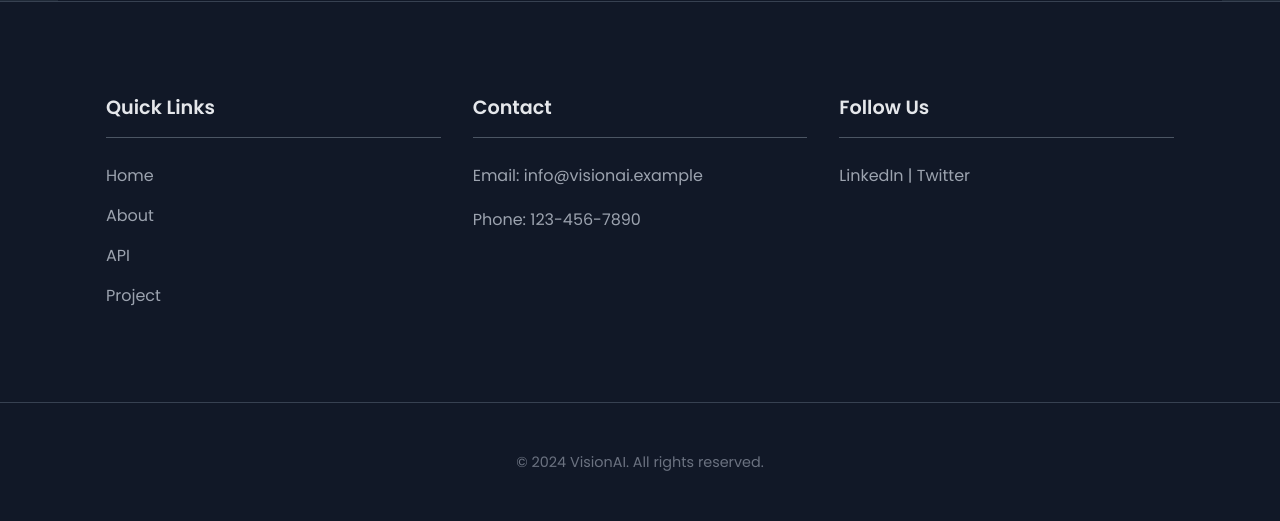
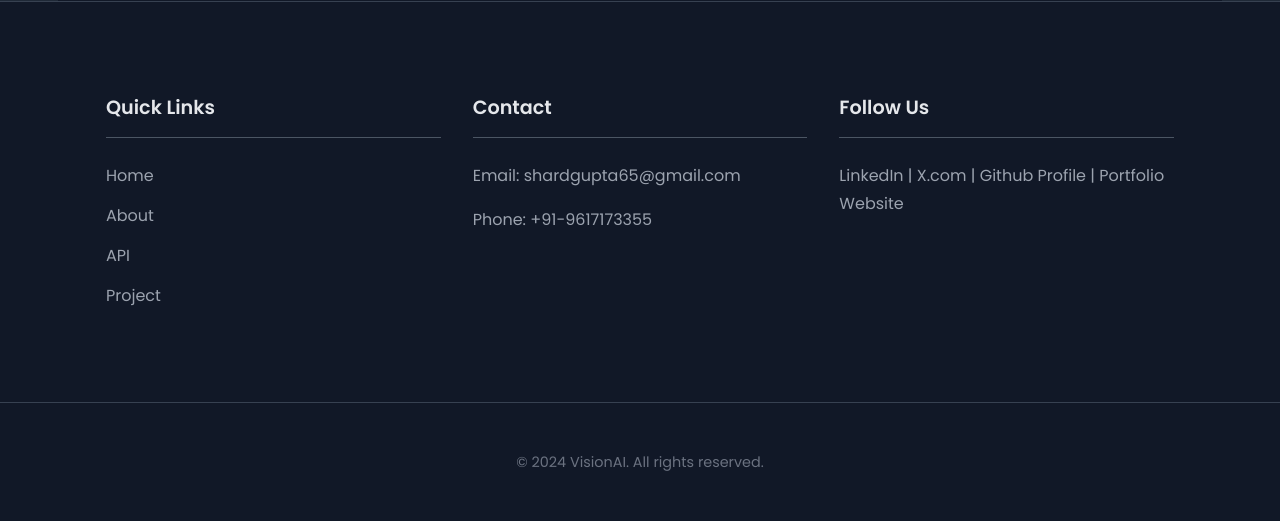
Before and after one commit to Sharadgup/Ai-Research-Assistant-system, a Flask app: page / in a window 1280 px wide. Shown: the part 2793-3314 px from the top of the page. Run offline with Flask 3, Linux system fonts and the light colour scheme; parts of the project's set-up code (start-up, migrations or seed data) failed here and were passed over.

Commit message:
sixth day in second update project commit

```diff
--- a/src/templates/landing.html
+++ b/src/templates/landing.html
@@ -105,13 +105,13 @@ vision.detect("image.jpg").then(results => {
             </div>
             <div class="footer-section">
                 <h4>Contact</h4>
-                <p>Email: info@visionai.example</p>
-                <p>Phone: 123-456-7890</p>
+                <p>Email: shardgupta65@gmail.com</p>
+                <p>Phone: +91-9617173355</p>
             </div>
             <div class="footer-section">
                 <h4>Follow Us</h4>
                 <!-- Add social media links/icons -->
-                <a href="#">LinkedIn</a> | <a href="#">Twitter</a>
+                <a href="https://www.linkedin.com/in/shardgupta2024/">LinkedIn</a> | <a href="https://x.com/sharadG75546208">X.com</a> | <a href="https://github.com/Sharadgup">Github Profile</a> | <a href="https://portfolio-website-zeta-tan-46.vercel.app/">Portfolio Website</a>
             </div>
         </div>
         <div class="footer-bottom">
```
